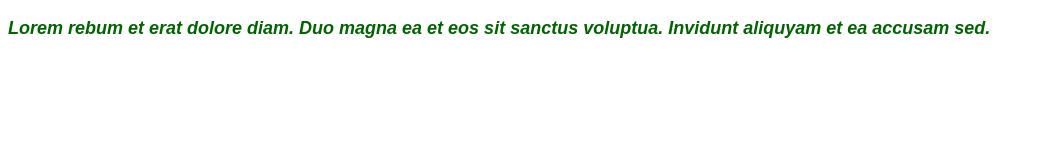
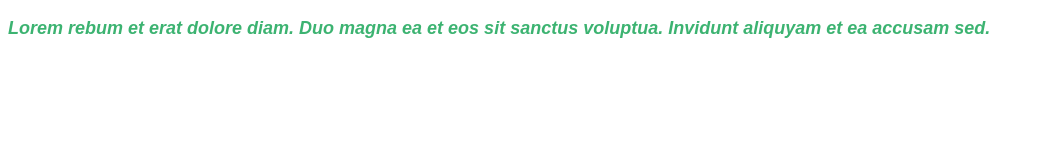
Before and after one commit to anisul-Islam/css3-tutorials-code, a plain HTML site: page css3.html in a window 1280 px wide. Shown: the whole page, without its empty margins (0-1044 px from the left). Drawn offline with Linux system fonts and the light colour scheme.

Commit message:
Font in CSS

```diff
--- a/css3.html
+++ b/css3.html
@@ -12,7 +12,7 @@
             font-size: large;
             font-style: italic;
             font-weight: bold;
-            color: darkgreen;
+            color: mediumseagreen;
         }
 
     </style>
```
